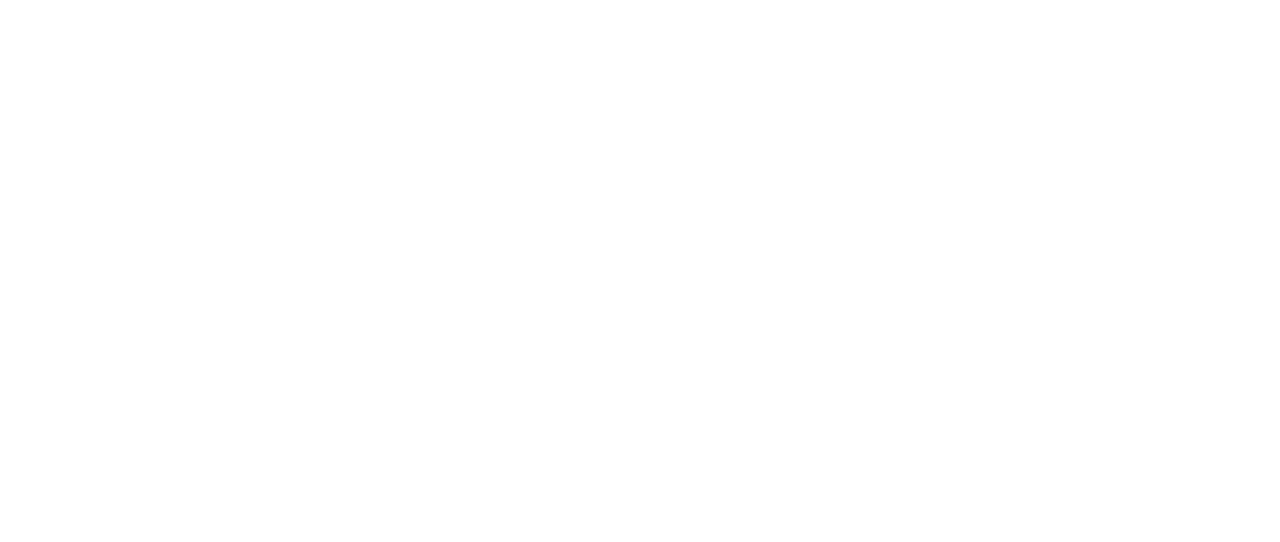
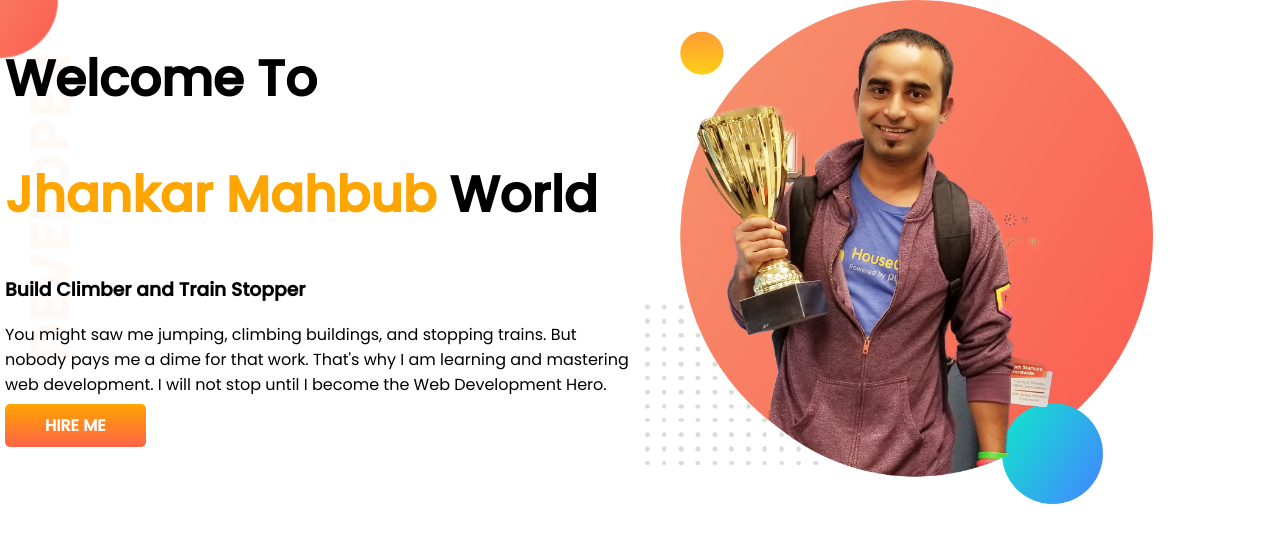
Before and after one commit to sadimul1993/developers-portfolio, a plain HTML site: page index.html in a window 1280 px wide. Drawn offline with Linux system fonts and the light colour scheme.

Commit message:
top banner added

```diff
--- a/index.html
+++ b/index.html
@@ -1,13 +1,34 @@
 <!DOCTYPE html>
 <html lang="en">
+
 <head>
     <meta charset="UTF-8">
     <meta http-equiv="X-UA-Compatible" content="IE=edge">
     <meta name="viewport" content="width=device-width, initial-scale=1.0">
-    <title>Document</title>
+    <title>Jhankar Portfolio</title>
+    <link rel="preconnect" href="https://fonts.googleapis.com">
+    <link rel="preconnect" href="https://fonts.gstatic.com" crossorigin>
+    <link href="https://fonts.googleapis.com/css2?family=Poppins:wght@400;500&family=Roboto:wght@100&display=swap"
+        rel="stylesheet">
     <link rel="stylesheet" href="style.css">
 </head>
+
 <body>
+    <section class="top-banner">
+        <div class="half-width">
+            <h1>Welcome To</h1>
+        <h1><span class="orange-colour">Jhankar Mahbub</span> World</h1>
+        <h3>Build Climber and Train Stopper</h3>
+        <p>You might saw me jumping, climbing buildings, and stopping trains. But nobody pays me a dime for that work.
+            That's why I am learning and mastering web development. I will not stop until I become the Web Development Hero.
+        </p>
+        <a class="link-button" href="" target="_blank">HIRE ME</a>
+        </div>
+       <div class="half-width">
+        <img src="images/jhankar.png" alt="">
+       </div>
+    </section>
 
 </body>
+
 </html>
--- a/style.css
+++ b/style.css
@@ -0,0 +1,40 @@
+body {
+    margin: 0;
+    font-family: 'Poppins', sans-serif;
+    /* font-family: 'Roboto', sans-serif; */
+}
+
+h1 {
+    font-size: 50px;
+}
+
+.orange-colour {
+    color: orange;
+}
+
+section {
+    display: flex;
+}
+
+.half-width {
+    width: 50%;
+    padding-left: 5px;
+}
+
+.half-width img {
+    width: 80%;
+}
+
+.link-button{
+    text-decoration: none;
+    background-image: linear-gradient(orange, tomato);
+    padding: 10px 40px;
+    font-weight: 700;
+    color: white;
+    border-radius: 5px;
+}
+
+.top-banner{
+    background-image: url(images/top-banner.png);
+    background-repeat: no-repeat;
+}
```
